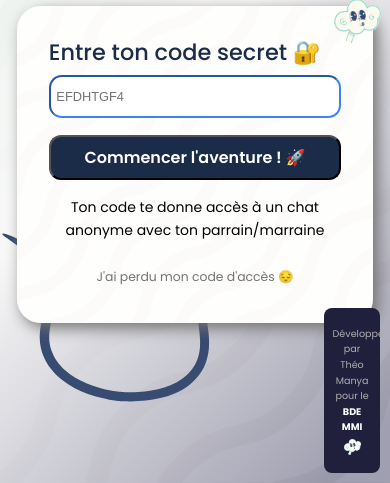
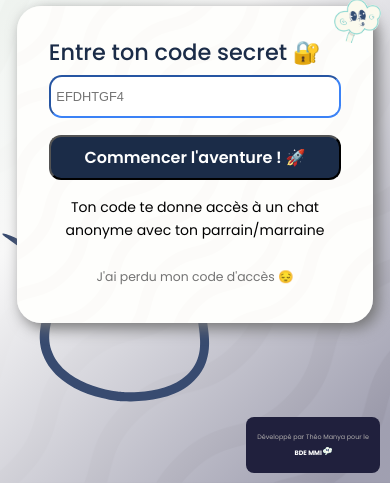
Before and after one commit to Maanaaa/Welcome, a PHP site: page / in a window 390 px wide. Shown: the part 361-844 px from the top of the page. Run offline with PHP 8.4, Linux system fonts and the light colour scheme; some web fonts are replaced.

Commit message:
front: Modifications du responsive, footer

```diff
--- a/css/index.css
+++ b/css/index.css
@@ -212,4 +212,13 @@ footer p span img{
     .logo-fixed {
         width: 12vw;
     }
+    footer{
+        width: 30vw;
     }
+    footer p{
+        font-size: 0.4rem;
+    }
+    footer p span img{
+        width: 1vh;
+    }
+    }
```
Also changed, not shown: 1 other file.
